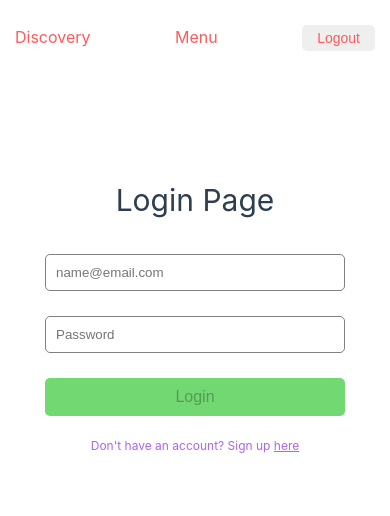
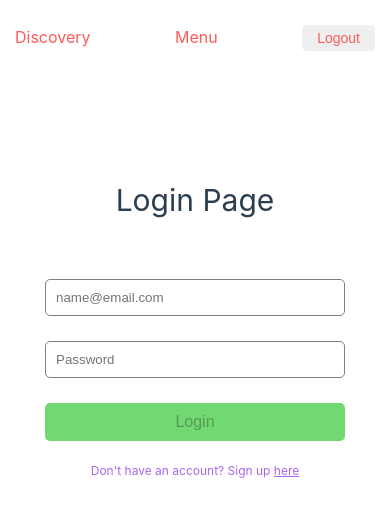
Before and after one commit to missbaah/discovery-online-shopping-website, a Vue app: page /login in a window 390 px wide. Shown: the top 516 px of the page. Built offline with nearby package versions, Linux system fonts and the light colour scheme.

Commit message:
style changes

```diff
--- a/src/components/HomeItems.vue
+++ b/src/components/HomeItems.vue
@@ -85,7 +85,7 @@ button {
     }
 
     button {
-        margin-top: 20px;
+        margin-top: 30px;
     }
 
 }
--- a/src/components/LogIn.vue
+++ b/src/components/LogIn.vue
@@ -97,5 +97,18 @@ form button {
     main {
         margin-top: 100px;
     }
+
+
+    form {
+        gap: 0px;
+    }
+
+    form input {
+        margin-top: 25px;
+    }
+
+    form button {
+        margin-top: 25px;
+    }
 }
 </style>
--- a/src/components/SignUp.vue
+++ b/src/components/SignUp.vue
@@ -101,5 +101,17 @@ form button {
     main {
         margin-top: 50px;
     }
+
+    form {
+        gap: 0px;
+    }
+
+    form input {
+        margin-top: 25px;
+    }
+
+    form button {
+        margin-top: 25px;
+    }
 }
 </style>
```
